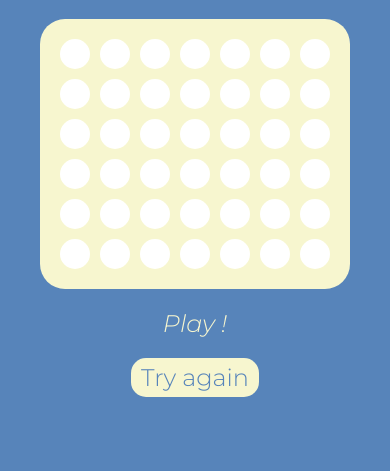
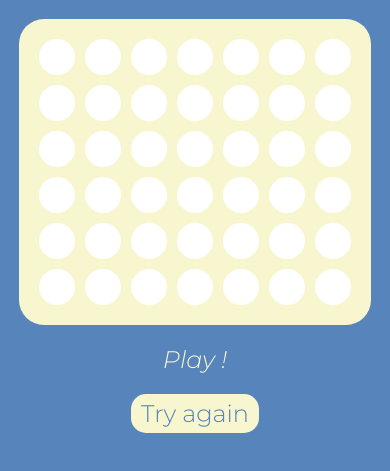
Before and after one commit to Ryandev60/puissance_4, a plain HTML site: page index.html in a window 390 px wide. Shown: the part 71-542 px from the top of the page. Drawn offline with Linux system fonts and the light colour scheme.

Commit message:
start media query

```diff
--- a/style.css
+++ b/style.css
@@ -33,8 +33,8 @@ h1 {
 
 @media screen and (max-width: 700px) {
    .case {
-      width: 30px;
-      height: 30px;
+      width: 36px;
+      height: 36px;
    }
 }
 
```
